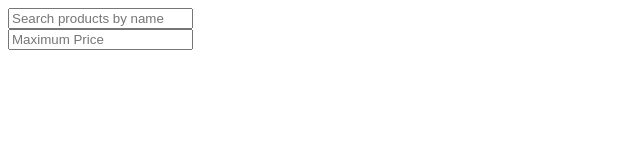
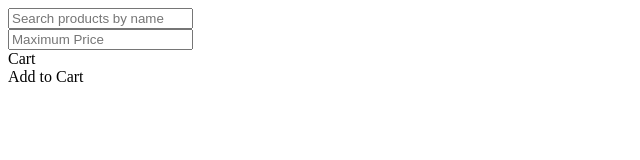
Before and after one commit to Mohammad10100/eCommerceF-buildwithinnovation, a React (Create React App) app: page / in a window 1280 px wide. Shown: the top 160 px of the page, without its empty margins (0-640 px from the left). Built offline with nearby package versions, Linux system fonts and the light colour scheme; no server answers; sample sign-in values are in the browser's storage.

Commit message:
feat: handleAddToCart implemented

```diff
--- /dev/null
+++ b/src/components/common/Cart.jsx
@@ -0,0 +1,9 @@
+import React from 'react'
+
+export default function Cart() {
+  return (
+    <div>
+      Cart
+    </div>
+  )
+}
--- a/src/components/pages/Home.jsx
+++ b/src/components/pages/Home.jsx
@@ -1,6 +1,10 @@
 import React, { useEffect, useState } from 'react'
+import Cart from "../common/Cart";
+import { addItem } from '../../slices/cartSlice';
+import { useDispatch } from 'react-redux';
 
 export default function Home() {
+    const dispatch = useDispatch();
     const [products, setProducts] = useState([]);
     const [filtered, setFiltered] = useState([])
     const [searchTerm, setSearchTerm] = useState({
@@ -51,6 +55,21 @@ export default function Home() {
 
     };
 
+    const handleAddToCart = ()=>{
+        // TODO:
+        // find the product id using this/event keyword
+        // for now i am directly using any one of the ids of product
+        const product = products[2];
+        console.log(product);
+
+        // use dispatch to dispatch the product
+        dispatch(addItem(product));
+
+        // TODO:
+        // you can use loading also
+    }
+
+
     return (
         <>
             <div>
@@ -73,6 +92,8 @@ export default function Home() {
                         onChange={handleInputChange}
                     />
                 </div>
+                <Cart />
+                <div onClick={handleAddToCart}>Add to Cart</div>
             </div>
         </>
     )
--- a/src/slices/cartSlice.js
+++ b/src/slices/cartSlice.js
@@ -2,7 +2,7 @@
 import { createSlice } from '@reduxjs/toolkit';
 
 const initialState = {
-  items: [],
+  items: localStorage.getItem('items')? localStorage.getItem('items'):[]
 };
 
 const cartSlice = createSlice({
@@ -11,6 +11,7 @@ const cartSlice = createSlice({
   reducers: {
     addItem: (state, action) => {
       state.items.push(action.payload);
+      localStorage.setItem('cart', JSON.stringify(state.items));
     },
   },
 });
```
